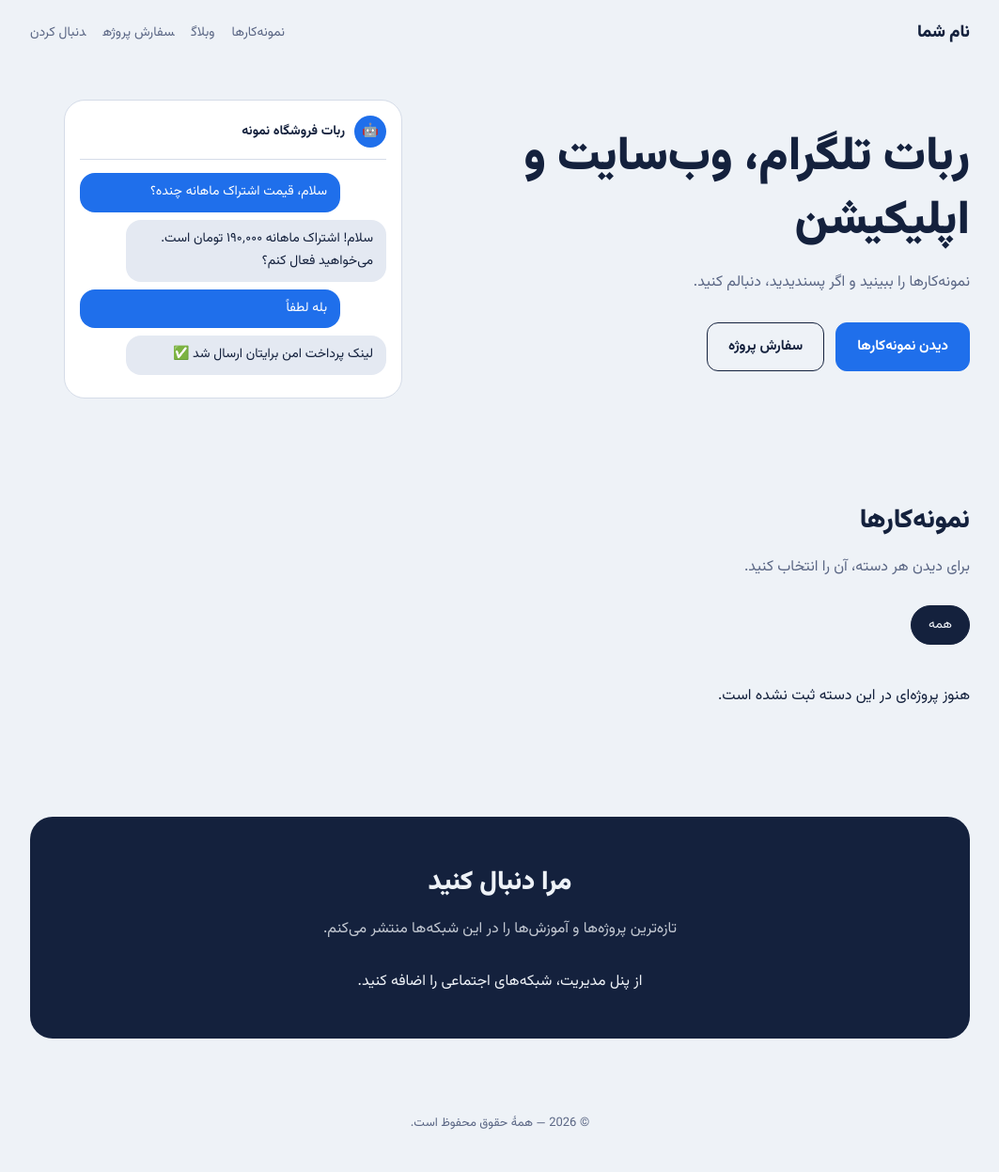
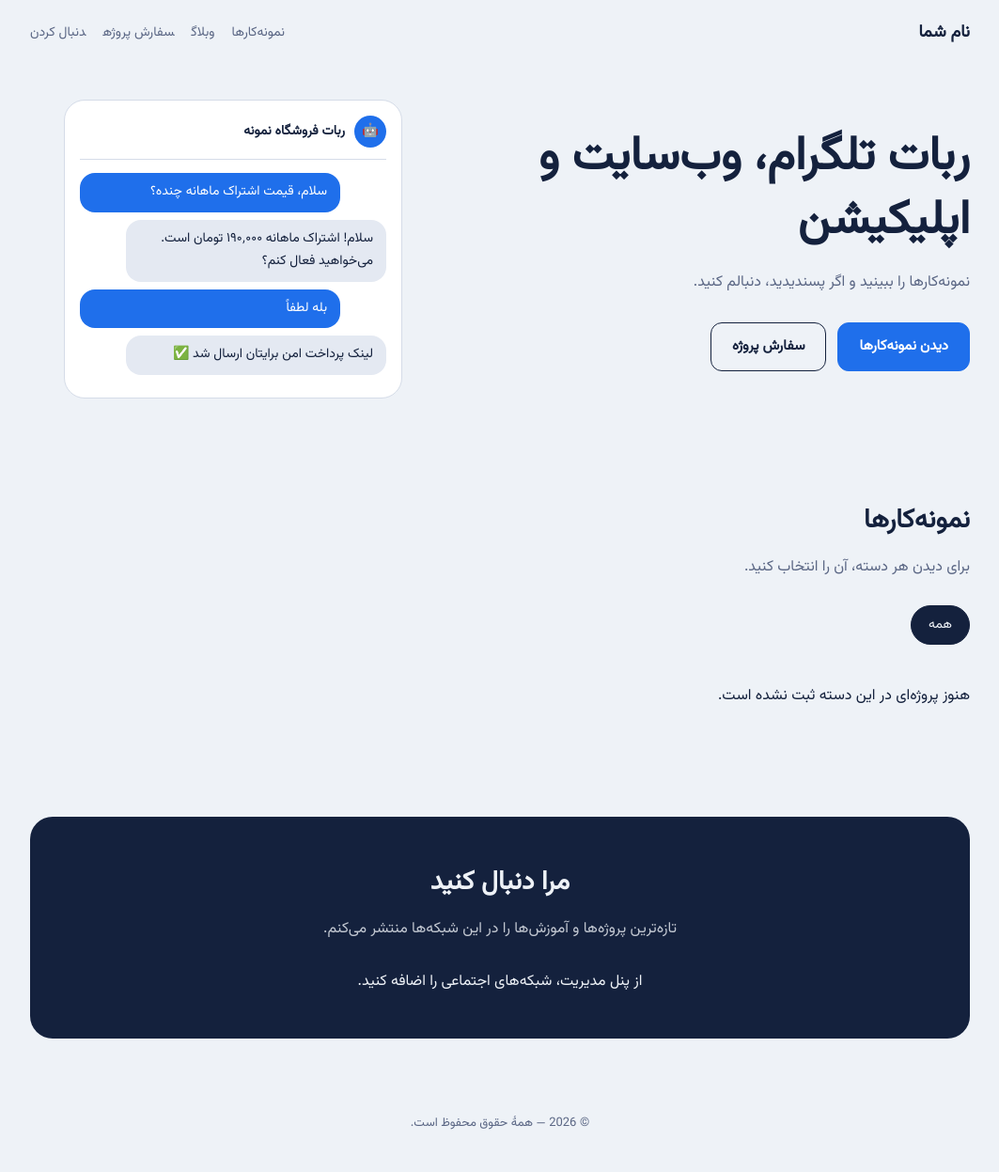
Before and after one commit to faramarz73/django-portfolio, a Django app: page / in a window 1280 px wide. Shown: the whole page at 94% size, without its empty margins (108-1171 px from the left). Run offline with Django 5.2, Linux system fonts and the light colour scheme; data that the repository does not hold is empty.

Commit message:
Host Vazirmatn font locally

```diff
--- a/works/static/works/style.css
+++ b/works/static/works/style.css
@@ -1,4 +1,10 @@
-:root{--bg:#eef2f7;--surface:#fff;--ink:#14213d;--muted:#5b6785;--line:#d5dce8;--accent:#1f6feb;--accent-ink:#fff;--me:#1f6feb;--bot:#e4e9f2;color-scheme:light}
+@font-face {
+    font-family: 'Vazirmatn';
+    src: url('./fonts/Vazirmatn.woff2') format('woff2');
+    font-weight: 400;
+    font-style: normal;
+    font-display: swap;
+}:root{--bg:#eef2f7;--surface:#fff;--ink:#14213d;--muted:#5b6785;--line:#d5dce8;--accent:#1f6feb;--accent-ink:#fff;--me:#1f6feb;--bot:#e4e9f2;color-scheme:light}
 @media (prefers-color-scheme:dark){:root{--bg:#0e1424;--surface:#161e33;--ink:#e8edf8;--muted:#93a0bf;--line:#27314d;--accent:#5b9dff;--accent-ink:#0e1424;--me:#2f6fdc;--bot:#222c47;color-scheme:dark}}
 *{box-sizing:border-box}html{scroll-behavior:smooth}
 body{margin:0;background:var(--bg);color:var(--ink);font-family:"Vazirmatn",Tahoma,sans-serif;line-height:1.9}
--- a/works/templates/works/base.html
+++ b/works/templates/works/base.html
@@ -4,7 +4,6 @@
 <meta charset="utf-8">
 <meta name="viewport" content="width=device-width, initial-scale=1">
 <title>{% block title %}{% if profile %}{{ profile.name }}{% else %}نمونه‌کارها{% endif %}{% endblock %}</title>
-<link rel="stylesheet" href="https://fonts.googleapis.com/css2?family=Vazirmatn:wght@400;500;700;900&display=swap">
 <link rel="stylesheet" href="{% static 'works/style.css' %}">
 </head>
 <body>
```
Also changed, not shown: works/static/works/fonts/Vazirmatn.woff2 (added).
